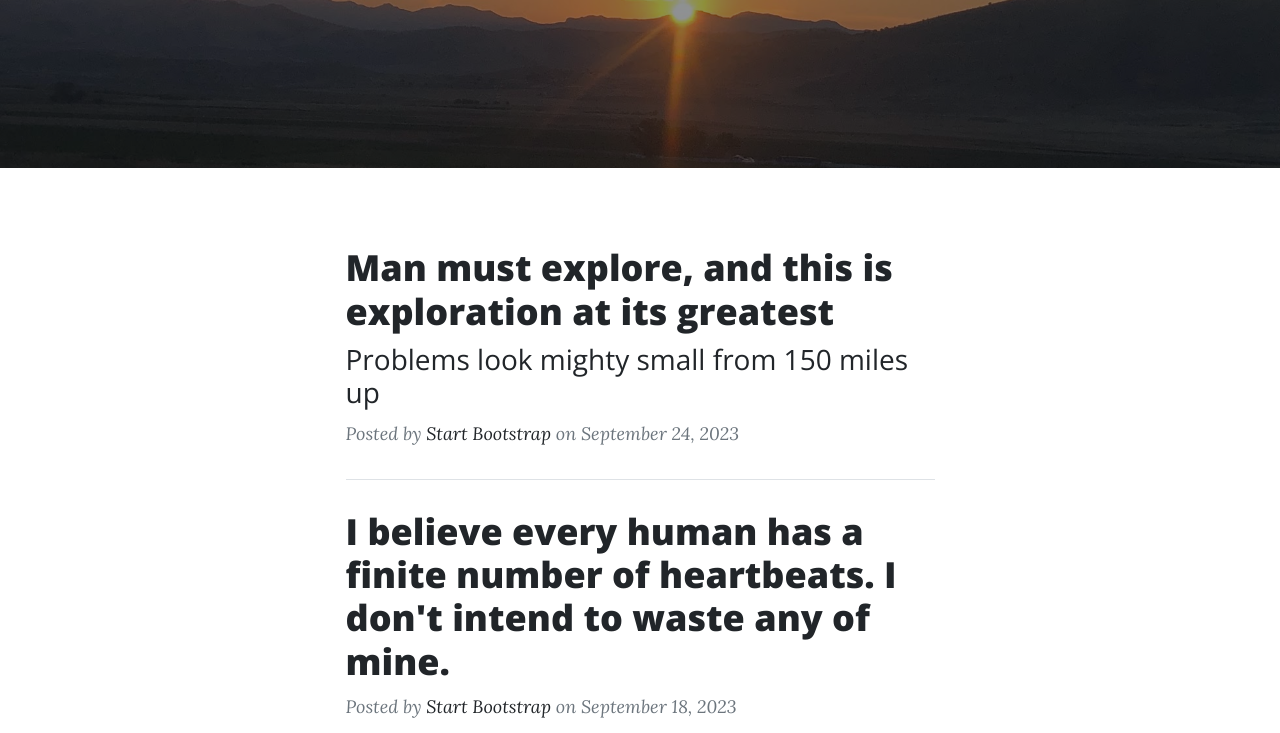
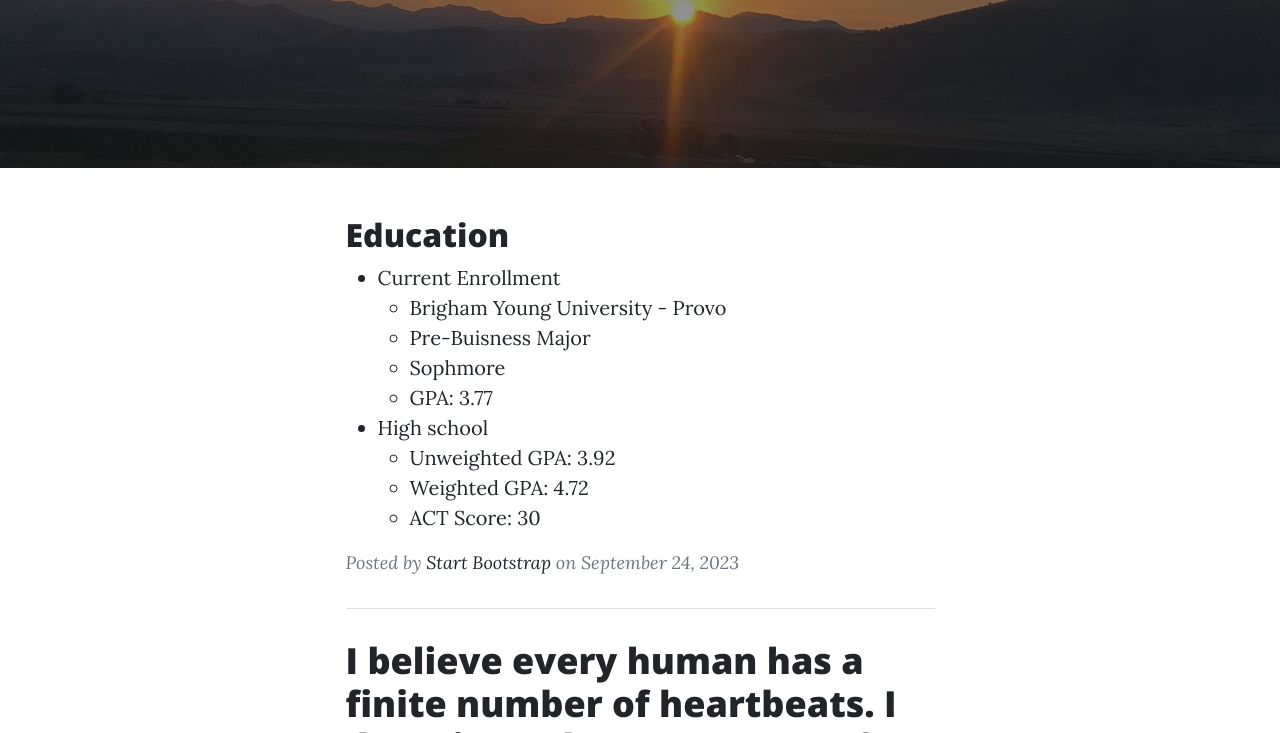
Before and after one commit to aubreybn/IS201-Final, a plain HTML site: page index.html in a window 1280 px wide. Shown: the part 460-1193 px from the top of the page. Drawn offline with nearby package versions, Linux system fonts and the light colour scheme.

Commit message:
Add files via upload

```diff
--- a/index.html
+++ b/index.html
@@ -53,10 +53,22 @@
                 <div class="col-md-10 col-lg-8 col-xl-7">
                     <!-- Post preview-->
                     <div class="post-preview">
-                        <a href="post.html">
-                            <h2 class="post-title">Man must explore, and this is exploration at its greatest</h2>
-                            <h3 class="post-subtitle">Problems look mighty small from 150 miles up</h3>
-                        </a>
+                        <h2 class="post-title">Education</h2>
+                        <ul>
+                            <li>Current Enrollment</li>
+                            <ul>
+                                <li>Brigham Young University - Provo</li>
+                                <li>Pre-Buisness Major</li>
+                                <li>Sophmore</li>
+                                <li>GPA: 3.77</li>
+                            </ul>
+                            <li>High school</li>
+                            <ul>
+                                <li>Unweighted GPA: 3.92</li>
+                                <li>Weighted GPA: 4.72</li>
+                                <li>ACT Score: 30</li>
+                            </ul>
+                        </ul>
                         <p class="post-meta">
                             Posted by
                             <a href="#!">Start Bootstrap</a>
```
